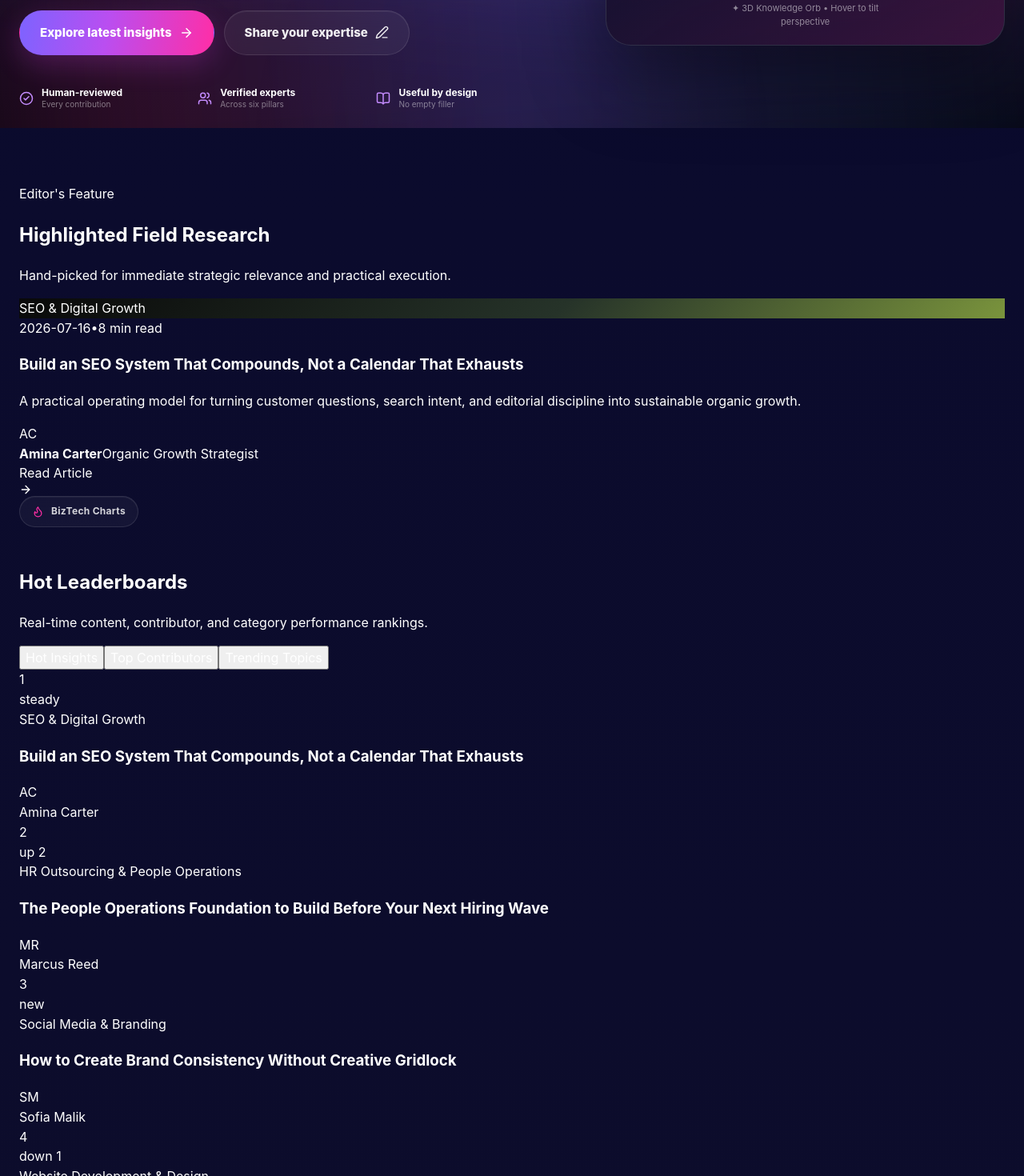
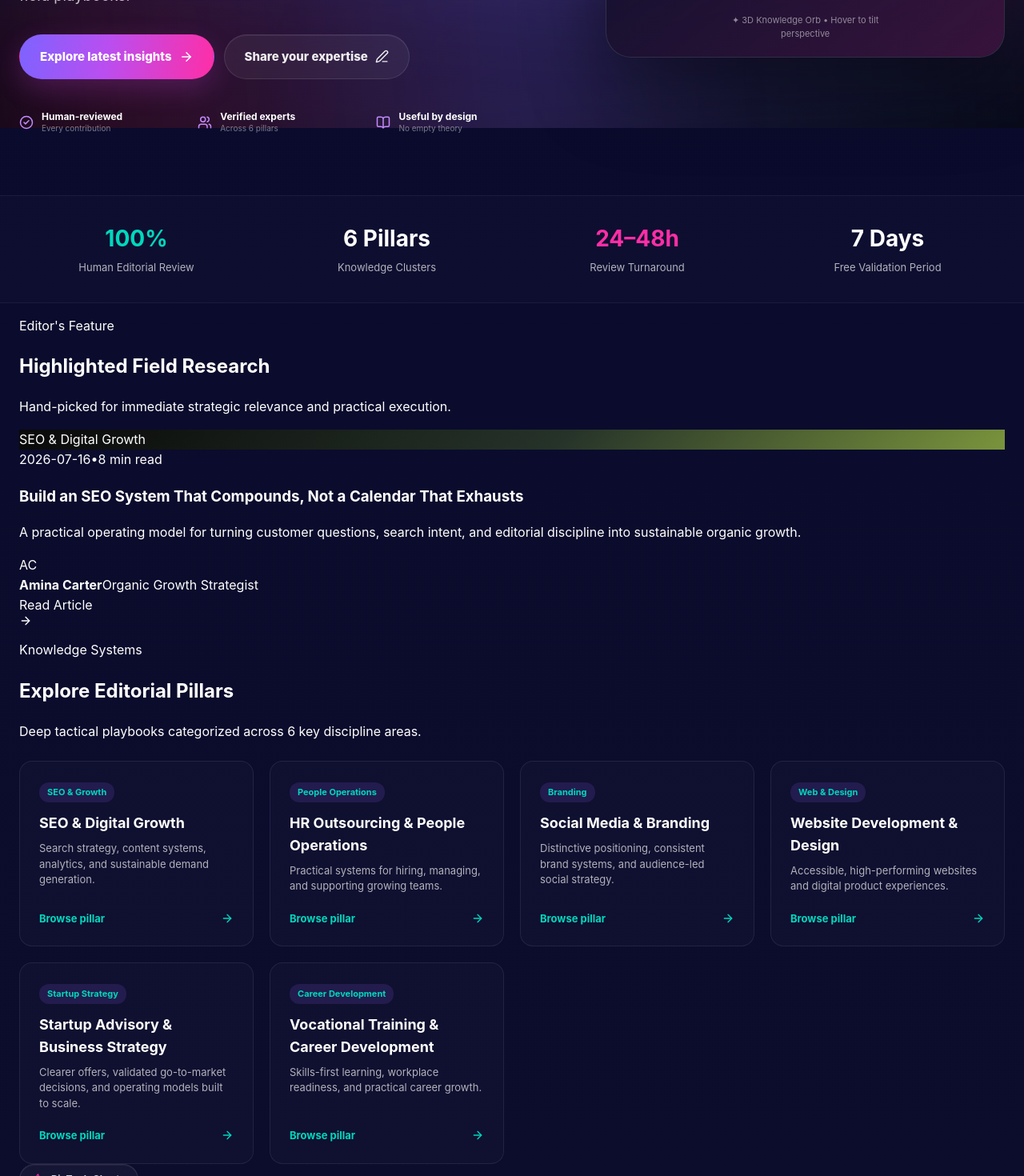
Before and after one commit to Ruhan-AI/BizTech-Blogging, a Next.js app: page / in a window 1280 px wide. Shown: the part 640-2110 px from the top of the page at 80% size. Built offline with nearby package versions, Linux system fonts and the light colour scheme; a web font is replaced by a local one.

Commit message:
feat(homepage): enhance homepage with 6 Knowledge Pillars grid, editorial proof bar, and transparent link policy card

```diff
--- a/src/components/HomePage.js
+++ b/src/components/HomePage.js
@@ -14,6 +14,9 @@ import {
   TrendingUp,
   Users,
   Flame,
+  ShieldCheck,
+  Zap,
+  Layers,
 } from "lucide-react";
 import { categories, posts, authors } from "@/data/posts";
 import PostCard from "./PostCard";
@@ -65,6 +68,7 @@ export default function HomePage() {
 
   return (
     <>
+      {/* 3D Hero Section */}
       <section className="home-hero">
         <div className="container hero-grid">
           <div className="hero-copy">
@@ -77,7 +81,7 @@ export default function HomePage() {
               <span className="gradient-text">Growth with direction.</span>
             </h1>
             <p className="hero-lead" data-hero-reveal>
-              A curated editorial platform where founders, marketers, and developers share experience-led insights and field playbooks.
+              A curated editorial publication and guest-contribution platform where founders, marketers, and developers share experience-led insights and field playbooks.
             </p>
             <div className="hero-actions" data-hero-reveal>
               <Link className="button button-primary button-large" href="/latest">
@@ -89,13 +93,35 @@ export default function HomePage() {
             </div>
             <div className="hero-proof" data-hero-reveal>
               <div><CheckCircle2 size={18} /><span><strong>Human-reviewed</strong><small>Every contribution</small></span></div>
-              <div><Users size={18} /><span><strong>Verified experts</strong><small>Across six pillars</small></span></div>
-              <div><BookOpen size={18} /><span><strong>Useful by design</strong><small>No empty filler</small></span></div>
+              <div><Users size={18} /><span><strong>Verified experts</strong><small>Across 6 pillars</small></span></div>
+              <div><BookOpen size={18} /><span><strong>Useful by design</strong><small>No empty theory</small></span></div>
             </div>
           </div>
 
           <div className="hero-feature-card" style={{ padding: "10px", display: "flex", alignItems: "center", justifyContent: "center" }}>
             <KnowledgeOrb />
+          </div>
+        </div>
+      </section>
+
+      {/* Editorial Proof Stats Bar */}
+      <section className="section" style={{ padding: "2rem 0", background: "rgba(255,255,255,0.015)", borderTop: "1px solid rgba(255,255,255,0.05)", borderBottom: "1px solid rgba(255,255,255,0.05)" }}>
+        <div className="container" style={{ display: "grid", gridTemplateColumns: "repeat(auto-fit, minmax(180px, 1fr))", gap: "20px", textAlign: "center" }}>
+          <div>
+            <strong style={{ fontSize: "28px", color: "var(--accent-3)", display: "block" }}>100%</strong>
+            <span style={{ fontSize: "13px", color: "var(--muted)" }}>Human Editorial Review</span>
+          </div>
+          <div>
+            <strong style={{ fontSize: "28px", color: "#fff", display: "block" }}>6 Pillars</strong>
+            <span style={{ fontSize: "13px", color: "var(--muted)" }}>Knowledge Clusters</span>
+          </div>
+          <div>
+            <strong style={{ fontSize: "28px", color: "var(--accent-2)", display: "block" }}>24–48h</strong>
+            <span style={{ fontSize: "13px", color: "var(--muted)" }}>Review Turnaround</span>
+          </div>
+          <div>
+            <strong style={{ fontSize: "28px", color: "#fff", display: "block" }}>7 Days</strong>
+            <span style={{ fontSize: "13px", color: "var(--muted)" }}>Free Validation Period</span>
           </div>
         </div>
       </section>
@@ -139,6 +165,62 @@ export default function HomePage() {
               </Link>
             </div>
           </article>
+        </div>
+      </section>
+
+      {/* 6 Knowledge Pillars Grid Section */}
+      <section className="section">
+        <div className="container">
+          <div className="section-header">
+            <div>
+              <p className="dark-eyebrow">Knowledge Systems</p>
+              <h2>Explore Editorial Pillars</h2>
+            </div>
+            <p>Deep tactical playbooks categorized across 6 key discipline areas.</p>
+          </div>
+
+          <div style={{ display: "grid", gridTemplateColumns: "repeat(auto-fit, minmax(280px, 1fr))", gap: "20px", marginTop: "24px" }}>
+            {categories.map((cat) => (
+              <Link
+                key={cat.slug}
+                href={`/category/${cat.slug}`}
+                style={{
+                  padding: "24px",
+                  borderRadius: "16px",
+                  background: "rgba(255, 255, 255, 0.02)",
+                  border: "1px solid rgba(255, 255, 255, 0.08)",
+                  textDecoration: "none",
+                  display: "flex",
+                  flexDirection: "column",
+                  justifyContent: "space-between",
+                  transition: "transform 0.2s ease, border-color 0.2s ease",
+                }}
+              >
+                <div>
+                  <span
+                    style={{
+                      display: "inline-block",
+                      padding: "4px 10px",
+                      borderRadius: "12px",
+                      background: "rgba(139, 92, 246, 0.15)",
+                      color: "var(--accent-3)",
+                      fontSize: "11px",
+                      fontWeight: "bold",
+                      marginBottom: "12px",
+                    }}
+                  >
+                    {cat.shortName}
+                  </span>
+                  <h3 style={{ color: "#fff", fontSize: "18px", margin: "0 0 8px 0" }}>{cat.name}</h3>
+                  <p style={{ color: "var(--muted)", fontSize: "13px", lineHeight: "1.5", margin: 0 }}>{cat.description}</p>
+                </div>
+                <div style={{ marginTop: "20px", display: "flex", alignItems: "center", justifyContent: "space-between", color: "var(--accent-3)", fontSize: "13px", fontWeight: "bold" }}>
+                  <span>Browse pillar</span>
+                  <ArrowRight size={16} />
+                </div>
+              </Link>
+            ))}
+          </div>
         </div>
       </section>
 
@@ -279,6 +361,52 @@ export default function HomePage() {
         </div>
       </section>
 
+      {/* Editorial Standards & Disclosure Trust Card */}
+      <section className="section">
+        <div className="container">
+          <div
+            style={{
+              padding: "40px",
+              borderRadius: "24px",
+              background: "linear-gradient(135deg, rgba(139, 92, 246, 0.08) 0%, rgba(0, 216, 189, 0.04) 100%)",
+              border: "1px solid rgba(139, 92, 246, 0.25)",
+              display: "grid",
+              gridTemplateColumns: "repeat(auto-fit, minmax(260px, 1fr))",
+              gap: "30px",
+              alignItems: "center",
+            }}
+          >
+            <div>
+              <span className="eyebrow-pill" style={{ marginBottom: "12px" }}>
+                <ShieldCheck size={14} /> Transparent Link Policy
+              </span>
+              <h2 style={{ color: "#fff", fontSize: "26px", margin: "8px 0" }}>Built for Strategic Value, Not Spam</h2>
+              <p style={{ color: "var(--muted)", fontSize: "14px", lineHeight: "1.6", margin: 0 }}>
+                Every guest post and reference link undergoes strict human screening. Free guest posts include 7-day validation with optional 3, 6, or 12-month extensions.
+              </p>
+            </div>
+
+            <div style={{ display: "flex", flexDirection: "column", gap: "14px" }}>
+              <div style={{ display: "flex", alignItems: "center", gap: "12px", color: "#fff", fontSize: "14px" }}>
+                <CheckCircle2 size={18} style={{ color: "var(--accent-3)" }} /> Free 7-Day Contribution Validation
+              </div>
+              <div style={{ display: "flex", alignItems: "center", gap: "12px", color: "#fff", fontSize: "14px" }}>
+                <CheckCircle2 size={18} style={{ color: "var(--accent-3)" }} /> Explicit `rel=&quot;sponsored&quot;` / `rel=&quot;nofollow&quot;` Qualifications
+              </div>
+              <div style={{ display: "flex", alignItems: "center", gap: "12px", color: "#fff", fontSize: "14px" }}>
+                <CheckCircle2 size={18} style={{ color: "var(--accent-3)" }} /> Direct Phone & Email Support for Plan Extensions
+              </div>
+
+              <div style={{ marginTop: "10px" }}>
+                <Link className="button button-primary" href="/submit" style={{ display: "inline-flex", alignItems: "center", gap: "8px" }}>
+                  Submit Guest Post <ArrowRight size={16} />
+                </Link>
+              </div>
+            </div>
+          </div>
+        </div>
+      </section>
+
       {/* Newsletter */}
       <section className="section section-cta">
         <div className="container">
```
